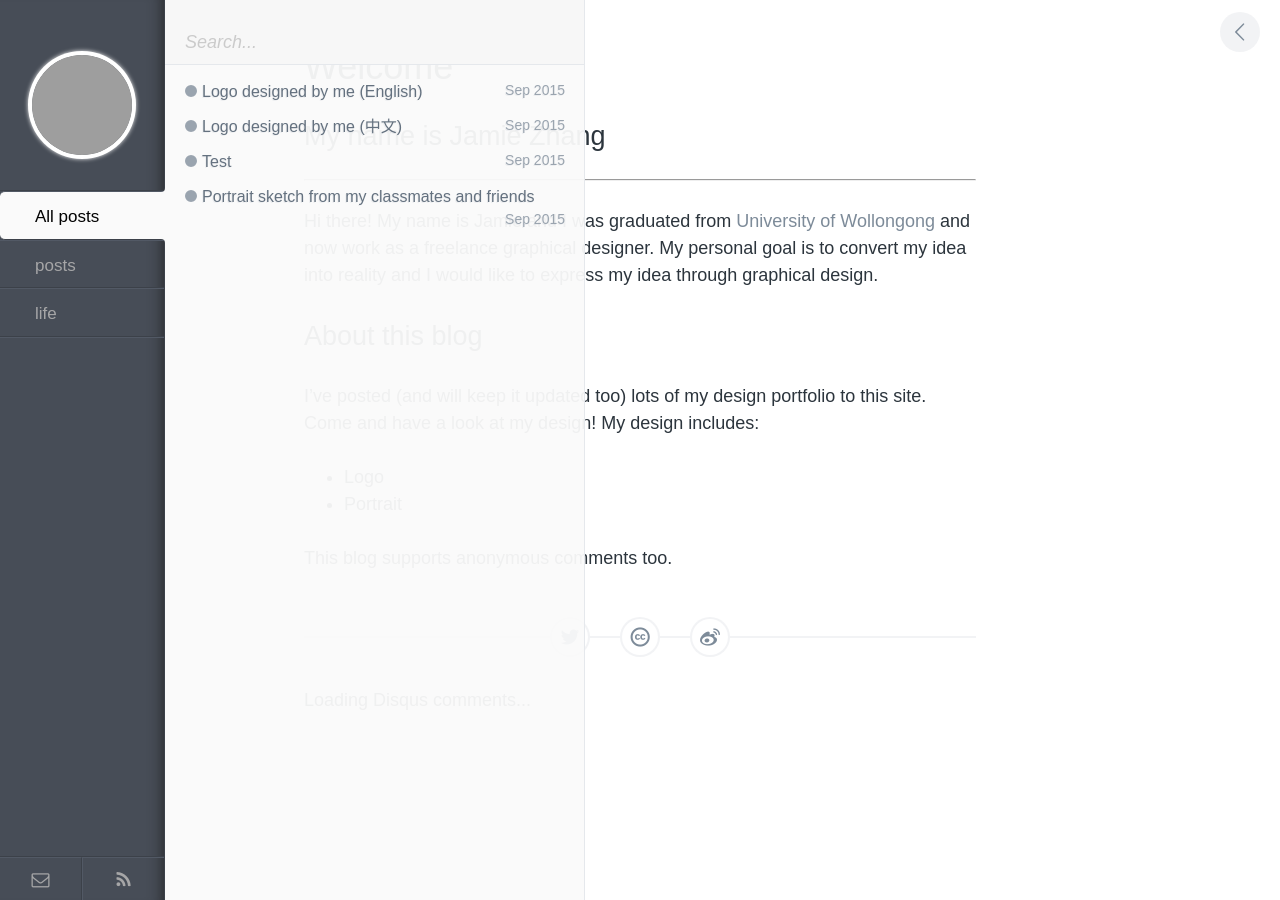
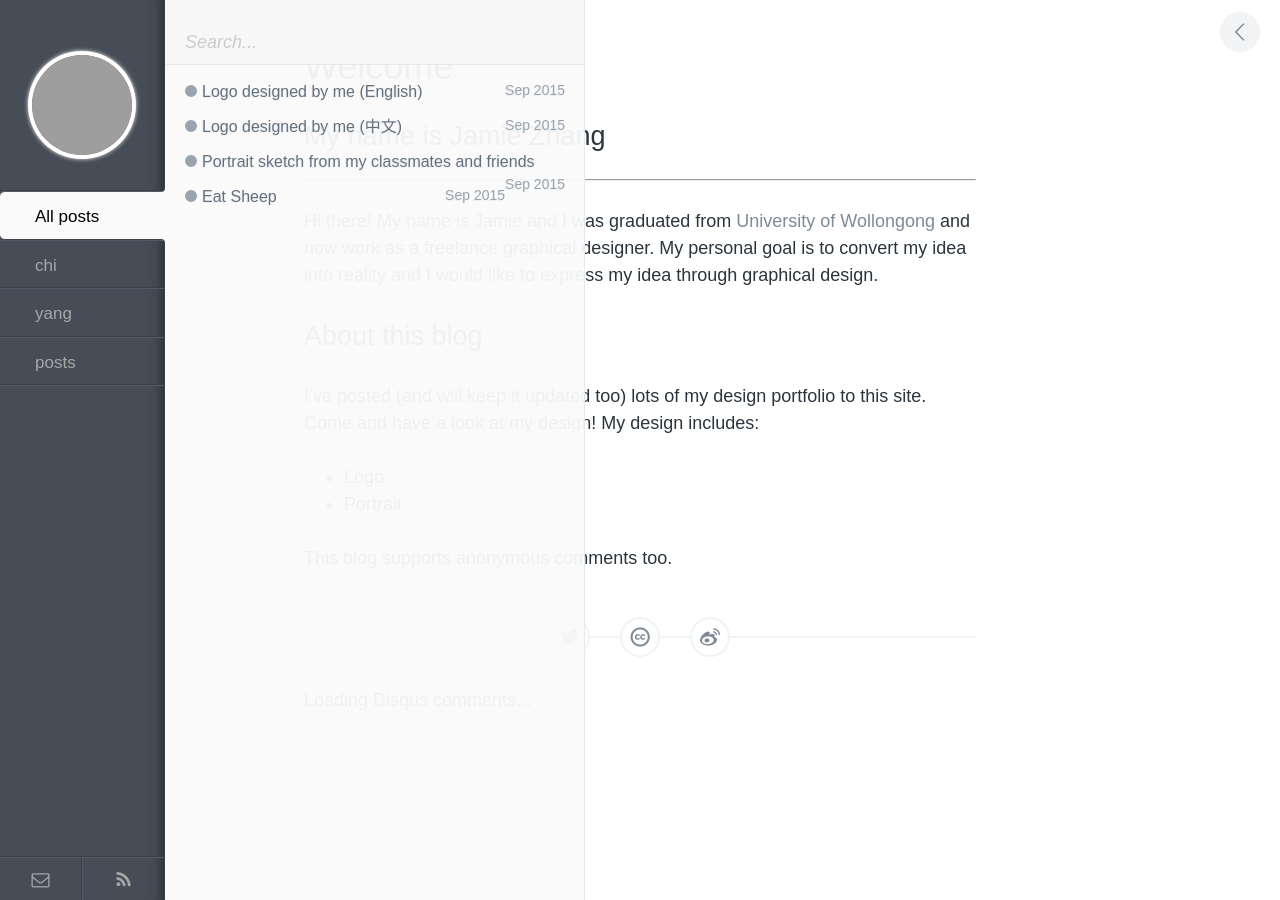
Before and after one commit to hellodesigndreamer/hellodesigndreamer.github.io, a Jekyll site: the page built from index.md, in a window 1280 px wide. Built offline with Jekyll 4.4.1, drawn with Linux system fonts in a browser that asks for light colours; Markdown is read by kramdown in place of the engine named in the settings; comment, search, counter and statistics services are not loaded; grey boxes are pictures that could not be loaded.

Commit message:
eating sheep

```diff
--- a/_posts/life/2015-10-01-test-0.md
+++ b/_posts/Hello Cogo/2015-09-15-portrait-0.md
@@ -1,10 +1,9 @@
 ---
 layout: post
-title: Test
+title: Eat Sheep
 cover: cover.jpg
 date:   2015-09-15 14:15:00
-categories: life
+categories: chi yang
 ---
 
-## Portrait
-This is a test.
+## eating sheep
```
